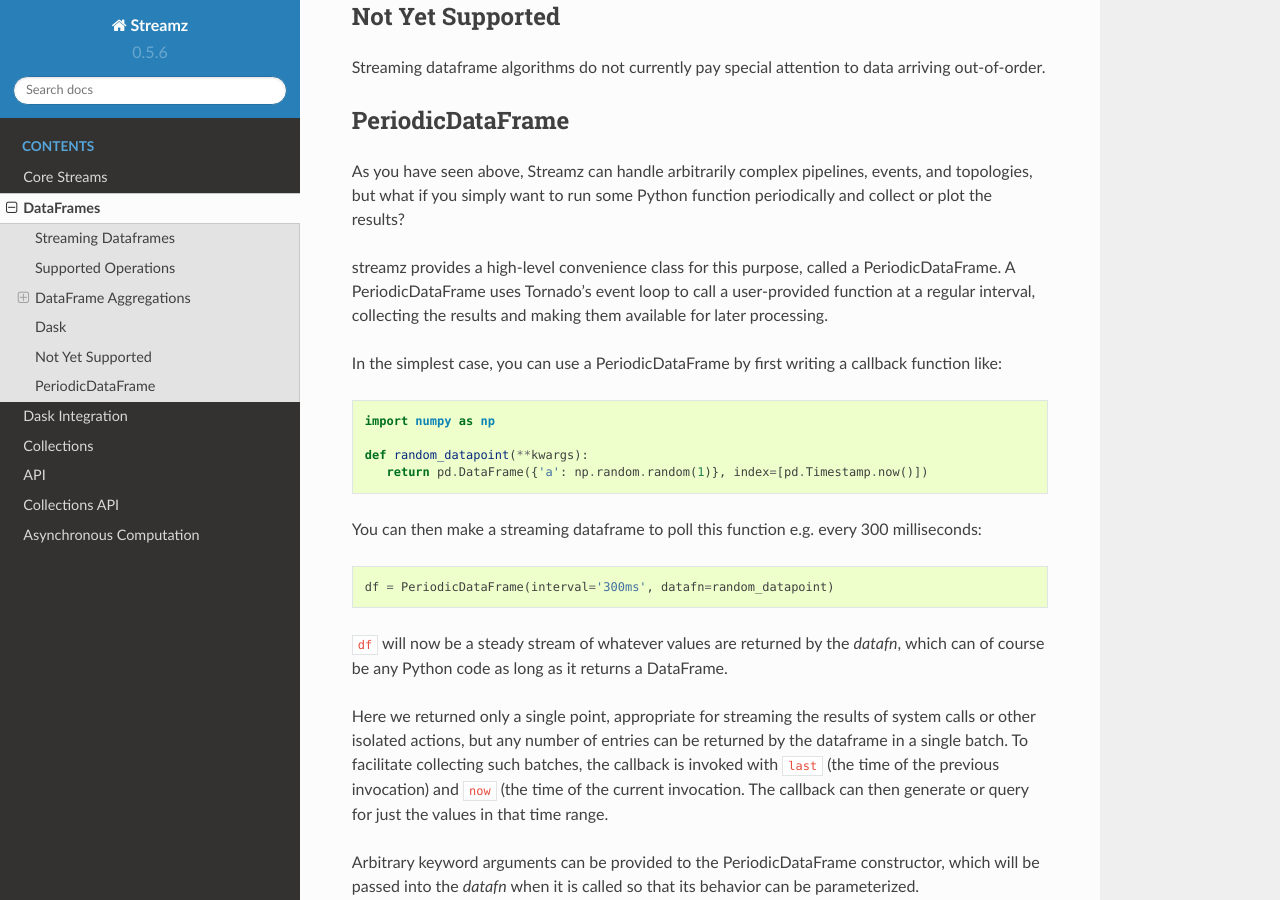
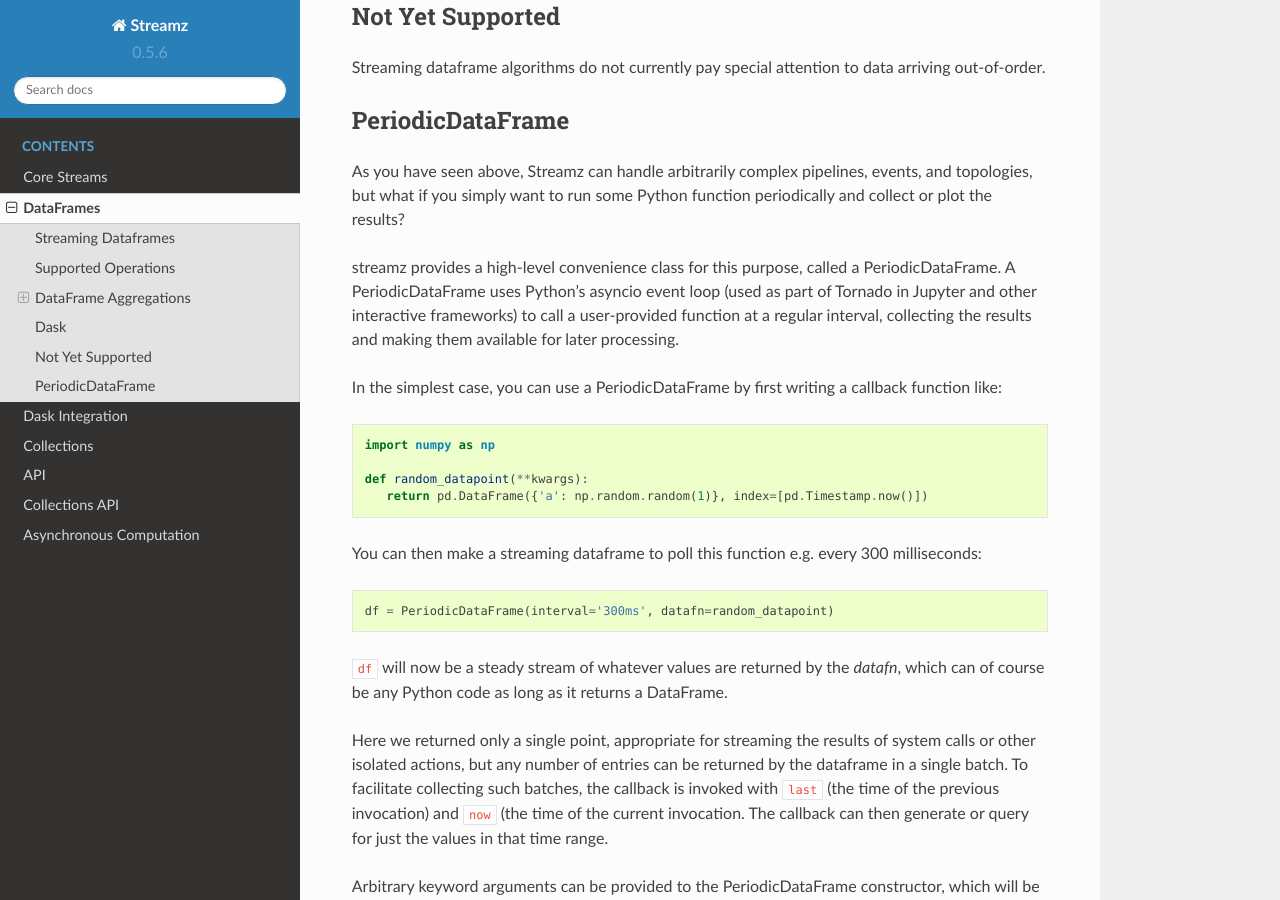
Before and after one commit to python-streamz/streamz, a Sphinx documentation site: the page built from docs/source/dataframes.rst, in a window 1280 px wide and 900 px high, scrolled down 3338 px. Built offline with Sphinx 7.4.7 and the Read the Docs theme 2.0.0, drawn with Linux system fonts in a browser that asks for light colours.

Commit message:
Replaced Tornado references with asyncio

```diff
--- a/docs/source/dataframes.rst
+++ b/docs/source/dataframes.rst
@@ -190,7 +190,8 @@
 function periodically and collect or plot the results?
 
 streamz provides a high-level convenience class for this purpose, called
-a PeriodicDataFrame. A PeriodicDataFrame uses Tornado's event loop to
+a PeriodicDataFrame. A PeriodicDataFrame uses Python's asyncio event loop
+(used as part of Tornado in Jupyter and other interactive frameworks) to
 call a user-provided function at a regular interval, collecting the results
 and making them available for later processing.
 
```
Also changed, not shown: 1 other file.
